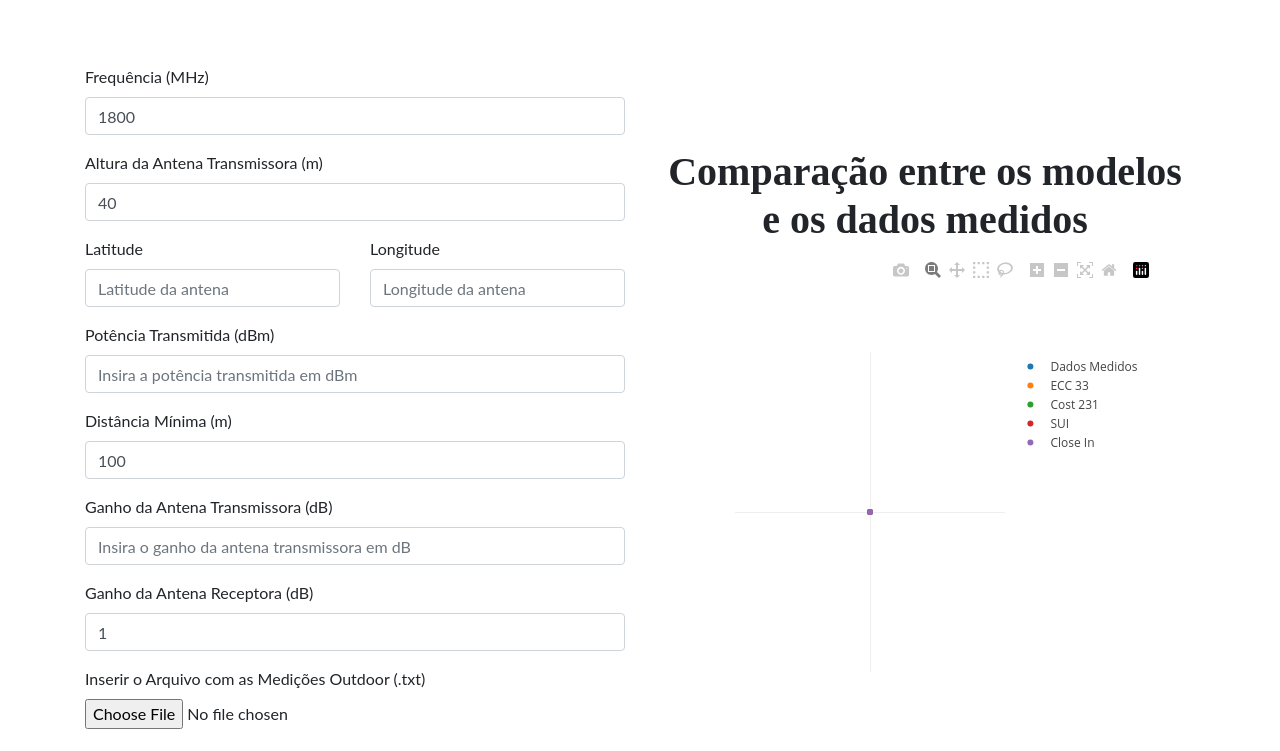
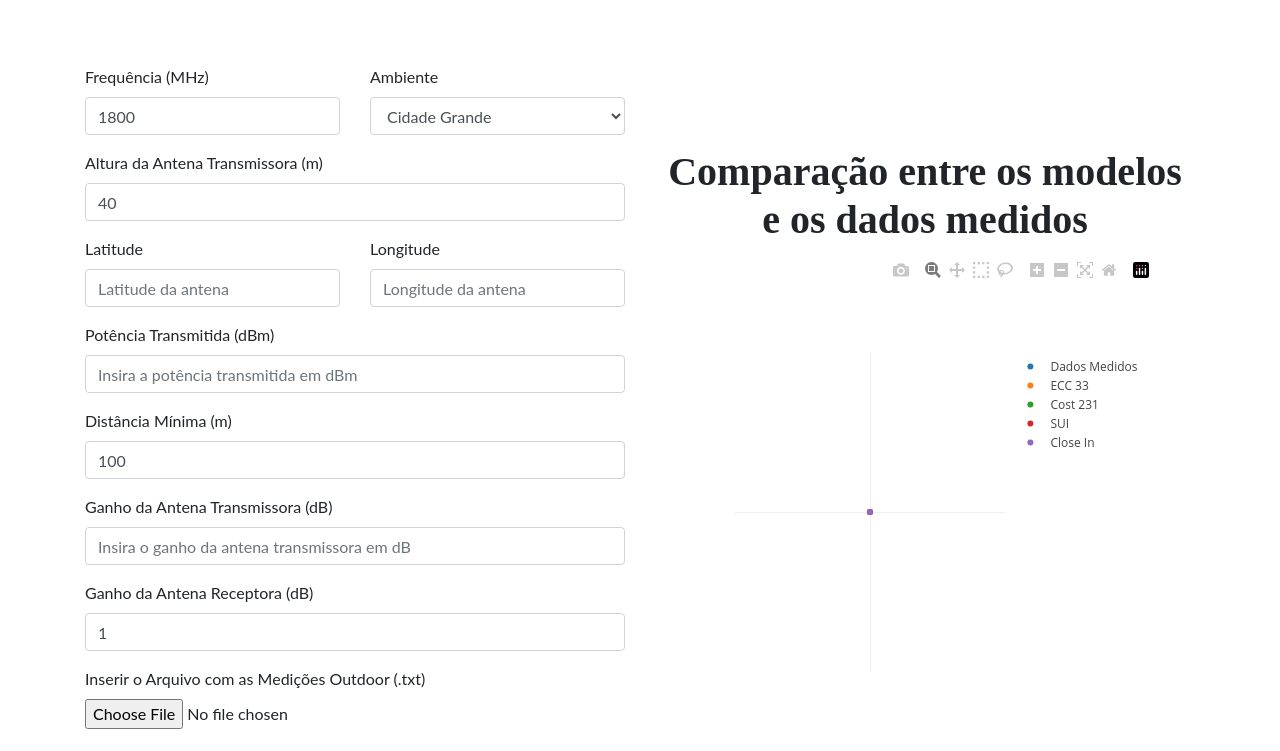
Before and after one commit to lidiaxp/serverZiwi, a Flask app: page /goToOutdoor in a window 1280 px wide. Shown: the part 243-994 px from the top of the page. Run offline with Flask 2, Linux system fonts and the light colour scheme; some libraries are stand-ins or nearby versions.

Commit message:
Add Ambiente Outdoor

```diff
--- a/templates/outdoor.html
+++ b/templates/outdoor.html
@@ -57,8 +57,21 @@
           <br><br>
           <form action="outdoor" method="POST" enctype="multipart/form-data">
             <div class="form-group">
-              <label for="freq">Frequência (MHz)</label>
-              <input step="any" type="number" id="freq" name="freq" class="form-control" placeholder="Insira a frequência em MHz" value="1800">
+            	<div class="row">
+          			<div class="col-lg-6">
+          				<label for="freq">Frequência (MHz)</label>
+              			<input step="any" type="number" id="freq" name="freq" class="form-control" placeholder="Insira a frequência em MHz" value="1800">
+          			</div>
+          		<div class="col-lg-6">
+          			<label>Ambiente</label>
+                    <select class="form-control" id="nameAmbiente6" name="nameAmbiente6">
+                      <option>Cidade Grande</option>
+                      <option>Cidade Média</option>
+                      <option>Cidade Pequena</option>
+                    </select>
+          		</div>
+          	</div>
+
             </div>
             <div class="form-group">
               <label>Altura da Antena Transmissora (m)</label>
```
